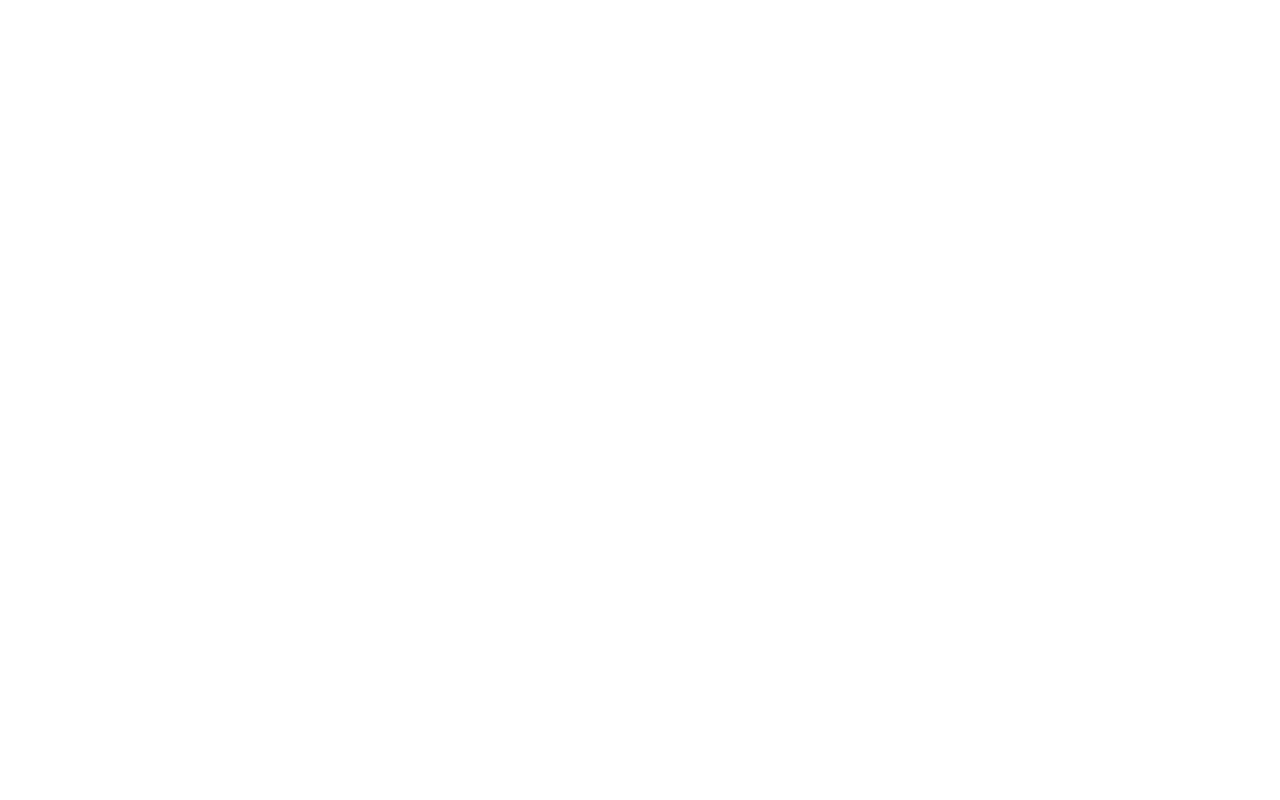
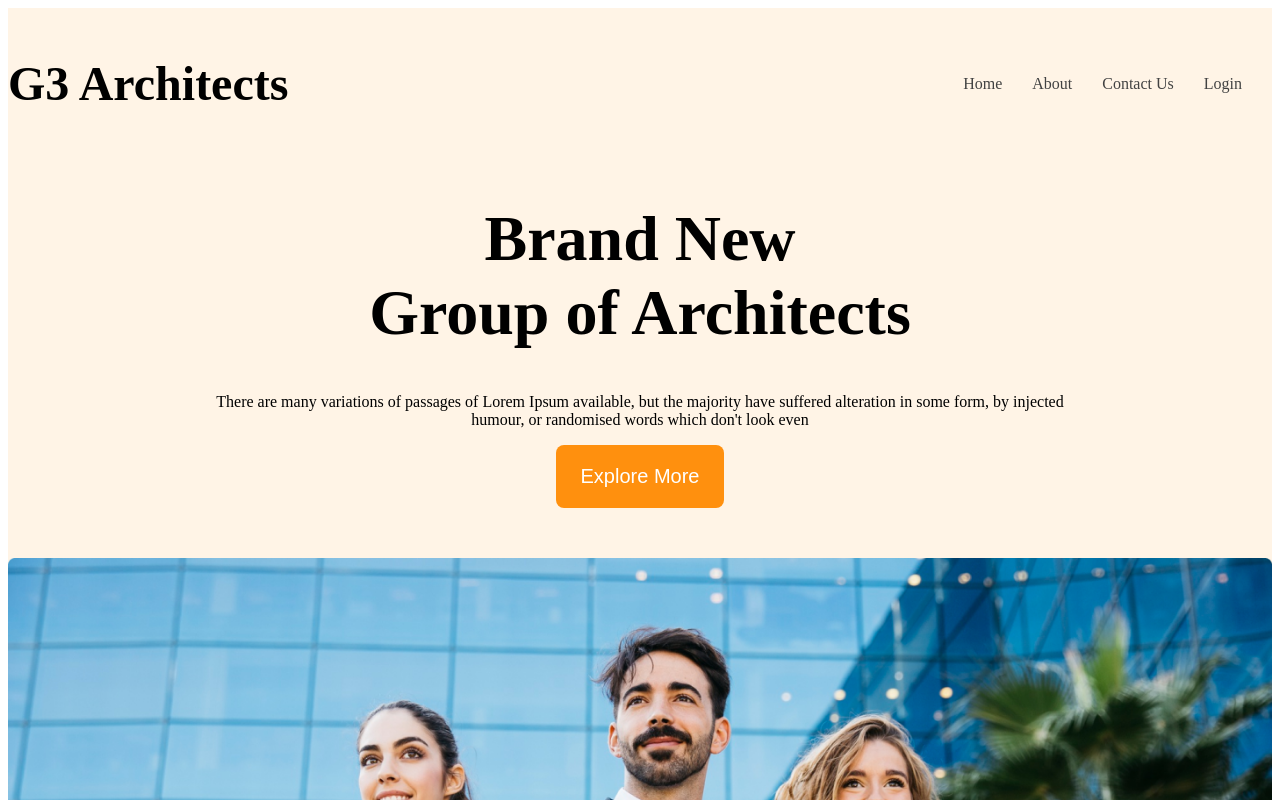
Before and after one commit to Ajim88/G3_architect, a plain HTML site: page index.html in a window 1280 px wide. Shown: the top 800 px of the page. Drawn offline with Linux system fonts and the light colour scheme.

Commit message:
architcet

```diff
--- a/index.html
+++ b/index.html
@@ -5,8 +5,37 @@
     <meta name="viewport" content="width=device-width, initial-scale=1.0">
     <title>G3 Architect</title>
     <link rel="stylesheet" href="styles/styel.css">
+    <link rel="preconnect" href="https://fonts.googleapis.com">
+    <link rel="preconnect" href="https://fonts.gstatic.com" crossorigin>
+    <link href="https://fonts.googleapis.com/css2?family=Work+Sans:ital,wght@0,100..900;1,100..900&display=swap" rel="stylesheet">
 </head>
 <body>
+    <header class="bg-light">
+        <nav class="navbar display-flex">
+            <h3 class="brand">G3 Architects</h3>
+            <ul class="nav-links display-flex">
+                <!-- li.nav-item*4>a.nav-link -->
+                <li class="nav-item"><a href="" class="nav-link text-gray">Home</a></li>
+                <li class="nav-item"><a href="" class="nav-link text-gray">About</a></li>
+                <li class="nav-item"><a href="" class="nav-link text-gray">Contact Us</a></li>
+                <li class="nav-item"><a href="" class="nav-link text-gray">Login</a></li>
+            </ul>
+        </nav>
+        <div class="banner">
+            <div class="banner-contnt">
+                <h1 class="banner-1">Brand New <br>
+                Group of Architects </h1>
+                <p class="banner-2">There are many variations of passages of Lorem Ipsum available, but the majority have suffered alteration in some form, by injected humour, or randomised words which don't look even</p>
+                <button class="btn-p">Explore More</button>
+            </div>
+                <img class="banner-img" src="images/banner.png" alt="">
+        </div>
+    </header>
+    <main>
 
+    </main>
+    <footer>
+
+    </footer>
 </body>
 </html>
--- a/styles/styel.css
+++ b/styles/styel.css
@@ -0,0 +1,77 @@
+
+/* .work-sans-uniquifier{
+    font-family: "Work Sans", sans-serif;
+    font-optical-sizing: auto;
+    font-weight: weight;
+    font-style: normal;
+} */
+/* shared styles */
+
+/* header styles */
+/* navbar related styles */
+.display-flex{
+    display: flex;
+}
+/* dark02 */
+.text-gray{
+    color: #424242;
+}
+/* dark03 */
+.text-light-gray{
+    color: #727272;
+}
+.bg-light{
+    background-color: rgba(255, 144, 14, 0.1);
+}
+.btn-p{
+   background-color: #FF900E;
+   color: #FFFFFF;
+   padding: 20px 25px;
+   font-size: 1.25rem;
+   border-radius: 8px;
+   border: none;
+}
+.navbar{
+    justify-content: space-between;
+    align-items: center;
+}
+.nav-links{
+    /* display: flex; */
+}
+.brand{
+    font-weight: 700;
+    font-size: 3rem;
+}
+.nav-item{
+    list-style: none;
+    margin-right: 30px;
+
+}
+.nav-link{
+    text-decoration: none;
+    font-weight: 500;
+}
+.navbar, .banner{
+    max-width: 1440px;
+    margin: 0 auto;
+}
+/* banner related styles */
+.banner-contnt{
+    max-width: 850px;
+    margin: 0 auto;
+    text-align: center;
+    margin-bottom: 50px;
+}
+.banner-1{
+    font-weight: 700;
+    font-size: 4rem;
+}
+.banner-img{
+    width: 100%;
+}
+/* responsive media qurey */
+@media screen and (max-width: 576px) {
+   .navbar, .nav-links{
+    flex-direction: column;
+   }
+}
```
Also changed, not shown: images/architect.png (added), images/banner.png (added), images/icons/customers.png (added), images/icons/email.png (added), images/icons/projects.png (added), images/icons/ribon.png (added), images/sponsors/amazon.png (added), images/sponsors/figma.png (added), images/sponsors/google.png (added), images/sponsors/spotify.png (added), images/sponsors/telerama.png (added), images/team1.png (added), images/team2.png (added), images/team3.png (added), 1 more files.
